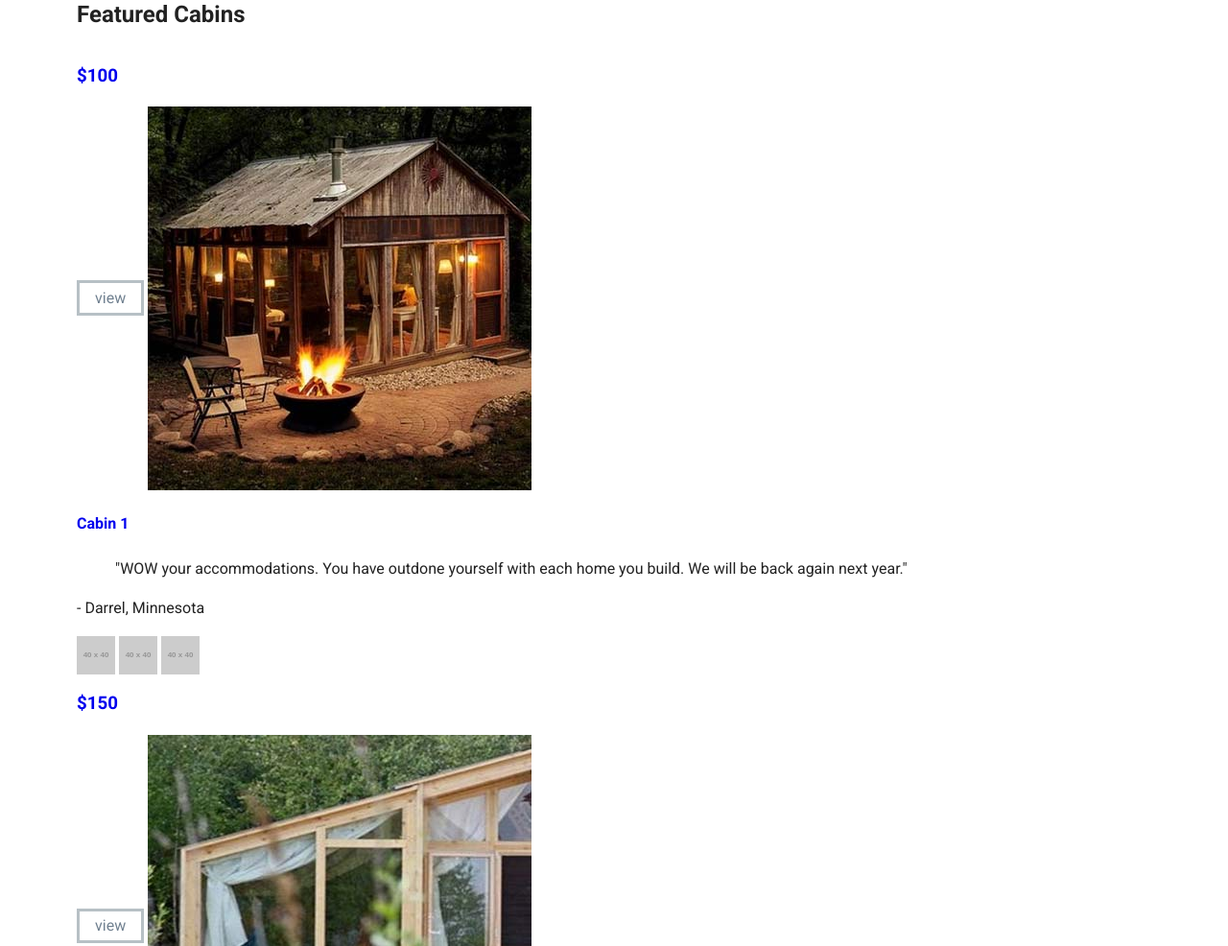
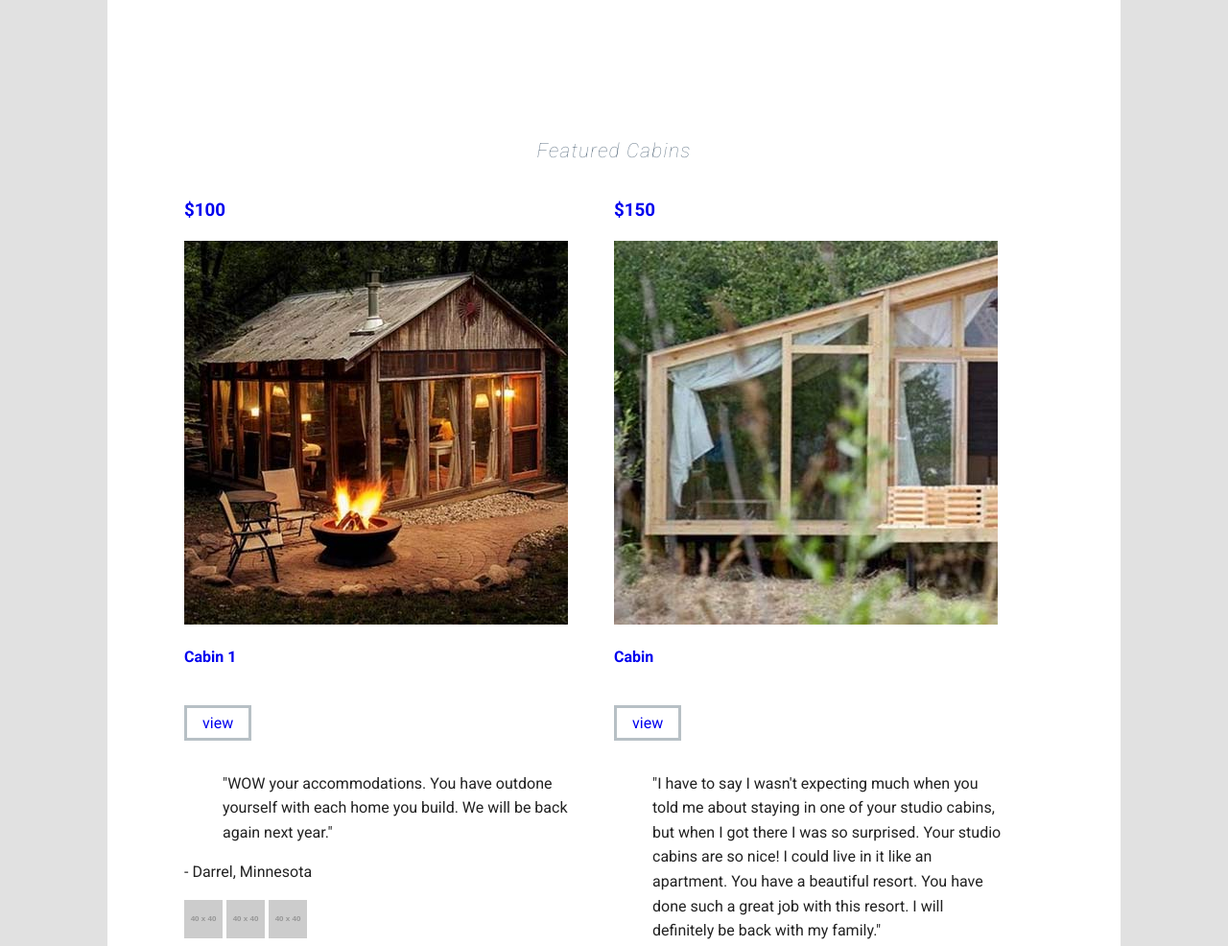
Before and after one commit to ljh2016/cabins, a plain HTML site: page index.html in a window 1280 px wide. Shown: the part 732-1718 px from the top of the page at 96% size. Drawn offline with nearby package versions, Linux system fonts and the light colour scheme; placeholder pictures from the web are drawn by us.

Commit message:
I had to rewrite some of my html to organize the grid in a more logical way.

```diff
--- a/css/main.css
+++ b/css/main.css
@@ -95,7 +95,7 @@ textarea {
    Author's custom styles
    ========================================================================== */
 html {
-    background-color: #fff;
+    background-color: #E1E1E1;
 }
 
 body {
@@ -120,7 +120,6 @@ img {
 }
 
 .main-header {
-    border: 3px solid green;
     color: #B7C0C5;
     width: 100%;
     position: fixed;
@@ -128,7 +127,8 @@ img {
     left: 0;
     display: block;
     z-index: 100;
-    height: 12em;
+    height: 15em;
+    margin: auto;
     background-color: #fff;
 }
 
@@ -185,16 +185,23 @@ img {
 
 .main-content {
     border 3px solid purple;
-    padding-top: 15em
-}
-
-.page-section .main-photo {
-    background-size: cover;
-    background-position: center;
+    padding-top: 18em
 }
 
 .page-section {
+    margin: auto;
     padding: 5em;
+    width: 70%;
+    background-color: #fff;
+}
+
+.page-section h2 {
+    font-weight: 100;
+    font-style: italic;
+    font-size: 1.3em;
+    color: slategray;
+    letter-spacing: .06em;
+    text-align: center;
 }
 
 .intro h2 {
@@ -209,8 +216,45 @@ img {
     color: slategray;
     font-weight: 100;
     font-style: normal;
+}
 
+/* begin grid */
+
+.cabins {
+    position: relative;
+    width: 50%;
+    float: left;
 }
+
+
+
+
+
+
+
+
+
+
+
+
+
+
+
+
+
+
+
+
+
+
+
+
+
+.page-footer {
+    text-align: center;
+    clear: both;
+}
+
 
 
 
--- a/index.html
+++ b/index.html
@@ -21,7 +21,7 @@
         <![endif]-->
 
         <!-- Add your site or application content here -->
-        /* begin main header */
+        <!-- begin main header -->
 
         <header class="main-header">
             <h1>welcome to</h1>
@@ -36,8 +36,7 @@
             </nav>
         </header>
 
-        /* end main header */
-
+        <!-- end main header -->
 
     <main class="main-content">
 
@@ -49,16 +48,20 @@
         <section class="page-section">
           <h2>Featured Cabins</h2>
 
+            <!-- begin grid -->
+
+            <!-- cabin photos -->
+
             <div class="clearfix">
+                <!--image-->
                 <a href="#!">
                   <article class="cabins">
                     <h3>$100</h3>
-                    <p class='btn'>view</p>
                         <img class="pic" src="../img/cabin-one.jpg" alt="photo of cabin #1">
-                  </article>
-                </a>
+
                     <article class="description">
-                <h4><a href="#!">Cabin 1</a></h4>
+                        <h4>Cabin 1</h4>
+                        <p class="btn"><a href=#>view</a></p>
                         <blockquote>"WOW your accommodations.  You have outdone yourself with each home you build.  We will be back again next year."</blockquote>
                         <p>- Darrel, Minnesota</p>
                         <img src="http://placehold.it/40x40">
@@ -66,39 +69,52 @@
                         <img src="http://placehold.it/40x40">
                     </article>
 
+                    </article>
+                </a>
+                <!--image-->
                 <a href="#!">
                   <article class="cabins">
                       <h3>$150</h3>
-                    <p class="btn">view</p>
                         <img class="pic" src="../img/cabin-two.jpg" alt="photo of cabin #2">
-                  </article>
-                </a>
+
                         <article class="description">
-                <h4><a href="#!">Cabin 2</a></h4>
+                            <h4>Cabin</h4>
+                            <p class="btn"><a href=#>view</a></p>
                             <blockquote>"I have to say I wasn't expecting much when you told me about staying in one of your studio cabins, but when I got there I was so surprised.  Your studio cabins are so nice!  I could live in it like an apartment.  You have a beautiful resort.  You have done such a great job with this resort.  I will definitely be back with my family."</blockquote>
                             <p>- Joe, Wisconsin</p>
                             <img src="http://placehold.it/40x40">
                             <img src="http://placehold.it/40x40">
                             <img src="http://placehold.it/40x40">
                         </article>
+                   <!--image-->
+                  </article>
+                </a>
 
                 <a href="#">
                   <article class="cabins">
                       <h3>$175</h3>
-                    <p class="btn">view</p>
                         <img class="pic" src="../img/cabin-three.jpg" alt="photo of cabin #3">
-                  </article>
-                </a>
 
                             <article class="description">
-                <h4><a href="#!">Cabin 3</a></h4>
+                                <h4>Cabin 3</h4>
+                                <p class="btn"><a href=#>view</a></p>
                                 <blockquote>"Cabin 3 was absolutely beautiful. I love your modern updates and the accomodations. This cabin has the best view of Blackduck Lake"</blockquote>
                                 <p>- Piper, Minnesota</p>
                                 <img src="http://placehold.it/40x40">
                                 <img src="http://placehold.it/40x40">
                                 <img src="http://placehold.it/40x40">
                             </article>
-          </section>
+
+                  </article>
+                </a>
+
+
+
+                 <!-- end cabin photos -->
+
+
+                <!-- other information -->
+
 
                 <a href="#">
                   <article class="cabins">
@@ -123,8 +139,9 @@
                   </article>
                 </a>
 
+               </section>
 
-
+            <!-- being footer -->
 
         <footer class="page-footer">
             <p>White Birch Resort
```
Lines whose indentation alone changed are shown as unchanged.
